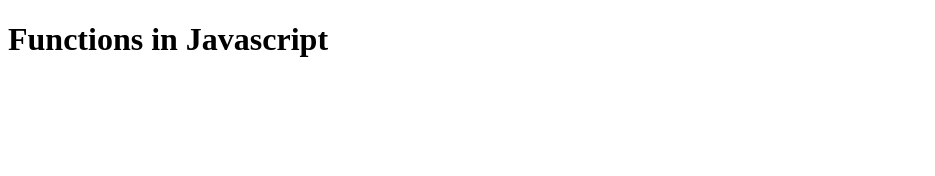
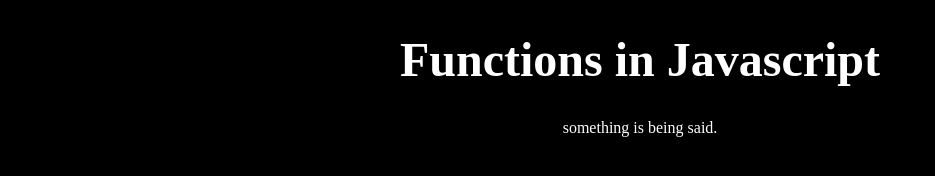
Before and after one commit to Jorge-Cano/functions-tutorial-JS, a plain HTML site: page ReLearn/index.html in a window 1280 px wide. Shown: the whole page, without its empty margins (0-935 px from the left). Drawn offline with Linux system fonts and the light colour scheme.

Commit message:
css, html adjustments

```diff
--- /dev/null
+++ b/ReLearn/CSS/stylesheet.css
@@ -0,0 +1,13 @@
+body{
+  background: black;
+  color: white;
+}
+
+h1 {
+  font-size: 48px;
+  text-align: center;
+}
+
+p {
+  text-align: center;
+}
--- a/ReLearn/index.html
+++ b/ReLearn/index.html
@@ -2,10 +2,21 @@
 <html>
   <head>
     <meta charset="utf-8">
+    <link href="css/stylesheet.css" rel="stylesheet">
     <title>Javascript Functions</title>
   </head>
   <body>
     <h1>Functions in Javascript</h1>
+
+    <nav class="navbar navbar-inverse navbar-fixed-top" class="container fluid">
+      <div class="container fluid">
+        <div class="navbar-header">
+          <p>something is being said.</p>
+        </div>
+      </div>
+    </nav>
+
+
     <script src="script.js"></script>
   </body>
 </html>
```
